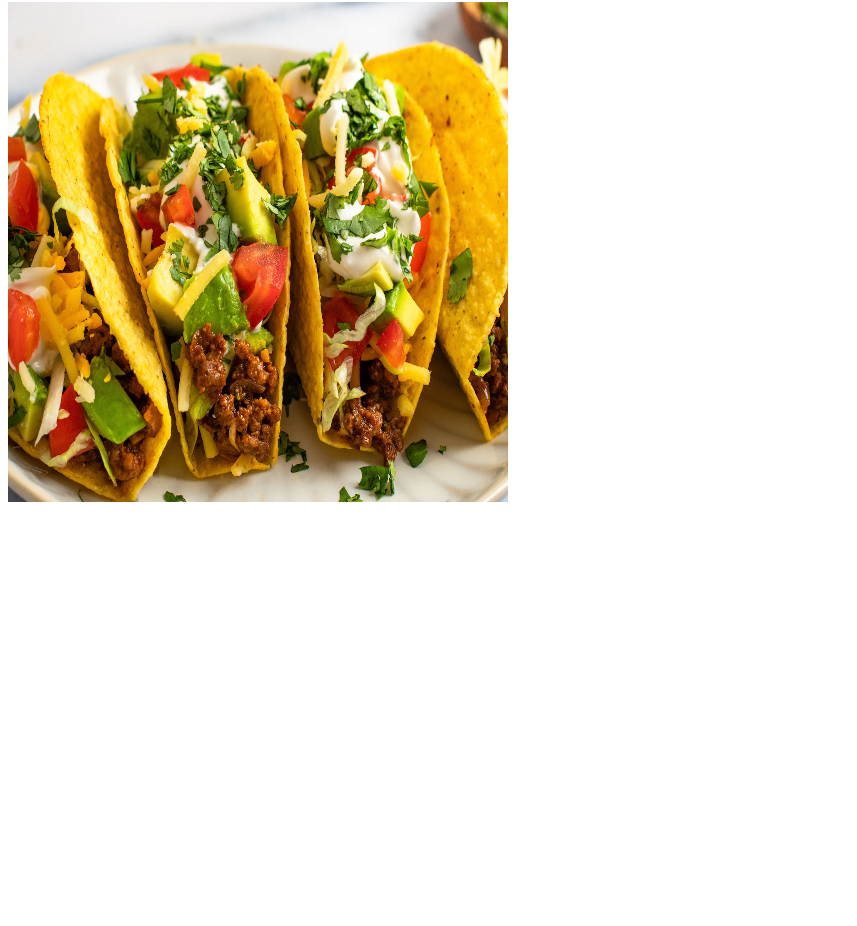
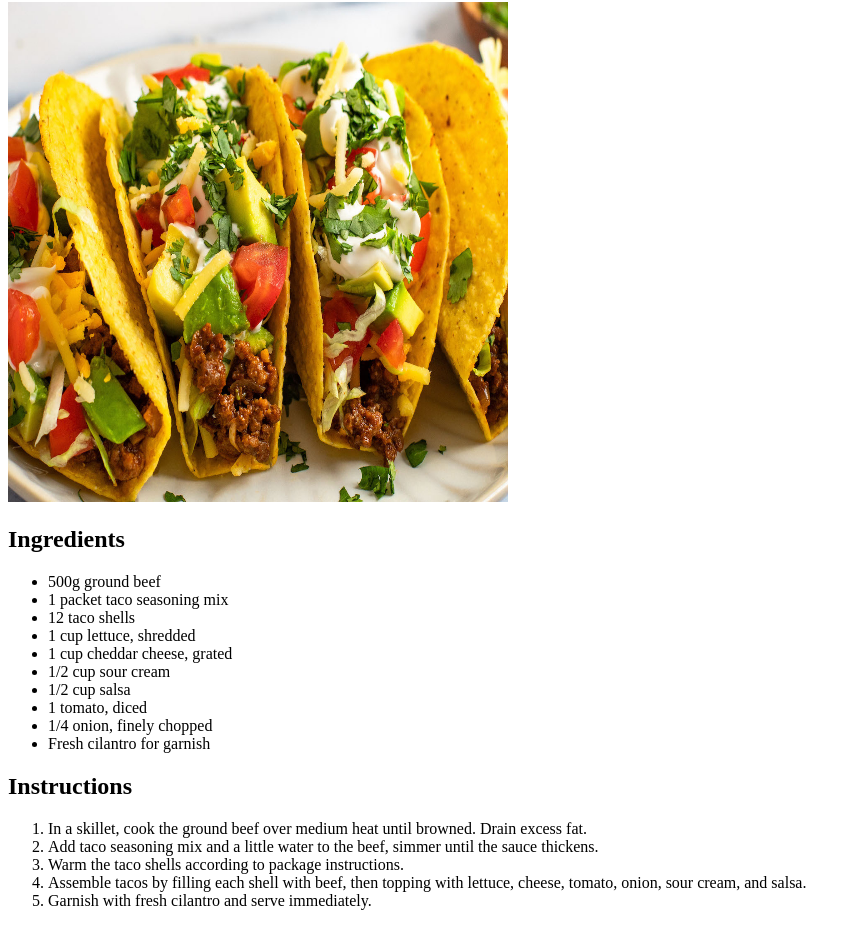
Before and after one commit to Abdo0Gego0/odin-project-Recipes, a plain HTML site: page recipes/Beef-Tacos.html in a window 1280 px wide. Shown: the part 78-1004 px from the top of the page, without its empty margins (0-857 px from the left). Before the commit the page ends 800 px from the top, so only its background shows below. Drawn offline with Linux system fonts and the light colour scheme.

Commit message:
feat: add the details of Beef Tacos recipe

```diff
--- a/recipes/Beef-Tacos.html
+++ b/recipes/Beef-Tacos.html
@@ -8,6 +8,26 @@
 <body>
     <h1>Beef Tacos</h1>
     <img src="../images/Beef-Tacos.jpg" alt="Beef Tacos" width="500" height="500">
-
+    <h2>Ingredients</h2>
+    <ul>
+        <li>500g ground beef</li>
+        <li>1 packet taco seasoning mix</li>
+        <li>12 taco shells</li>
+        <li>1 cup lettuce, shredded</li>
+        <li>1 cup cheddar cheese, grated</li>
+        <li>1/2 cup sour cream</li>
+        <li>1/2 cup salsa</li>
+        <li>1 tomato, diced</li>
+        <li>1/4 onion, finely chopped</li>
+        <li>Fresh cilantro for garnish</li>
+    </ul>
+    <h2>Instructions</h2>
+    <ol>
+        <li>In a skillet, cook the ground beef over medium heat until browned. Drain excess fat.</li>
+        <li>Add taco seasoning mix and a little water to the beef, simmer until the sauce thickens.</li>
+        <li>Warm the taco shells according to package instructions.</li>
+        <li>Assemble tacos by filling each shell with beef, then topping with lettuce, cheese, tomato, onion, sour cream, and salsa.</li>
+        <li>Garnish with fresh cilantro and serve immediately.</li>
+    </ol>
 </body>
 </html>
```
